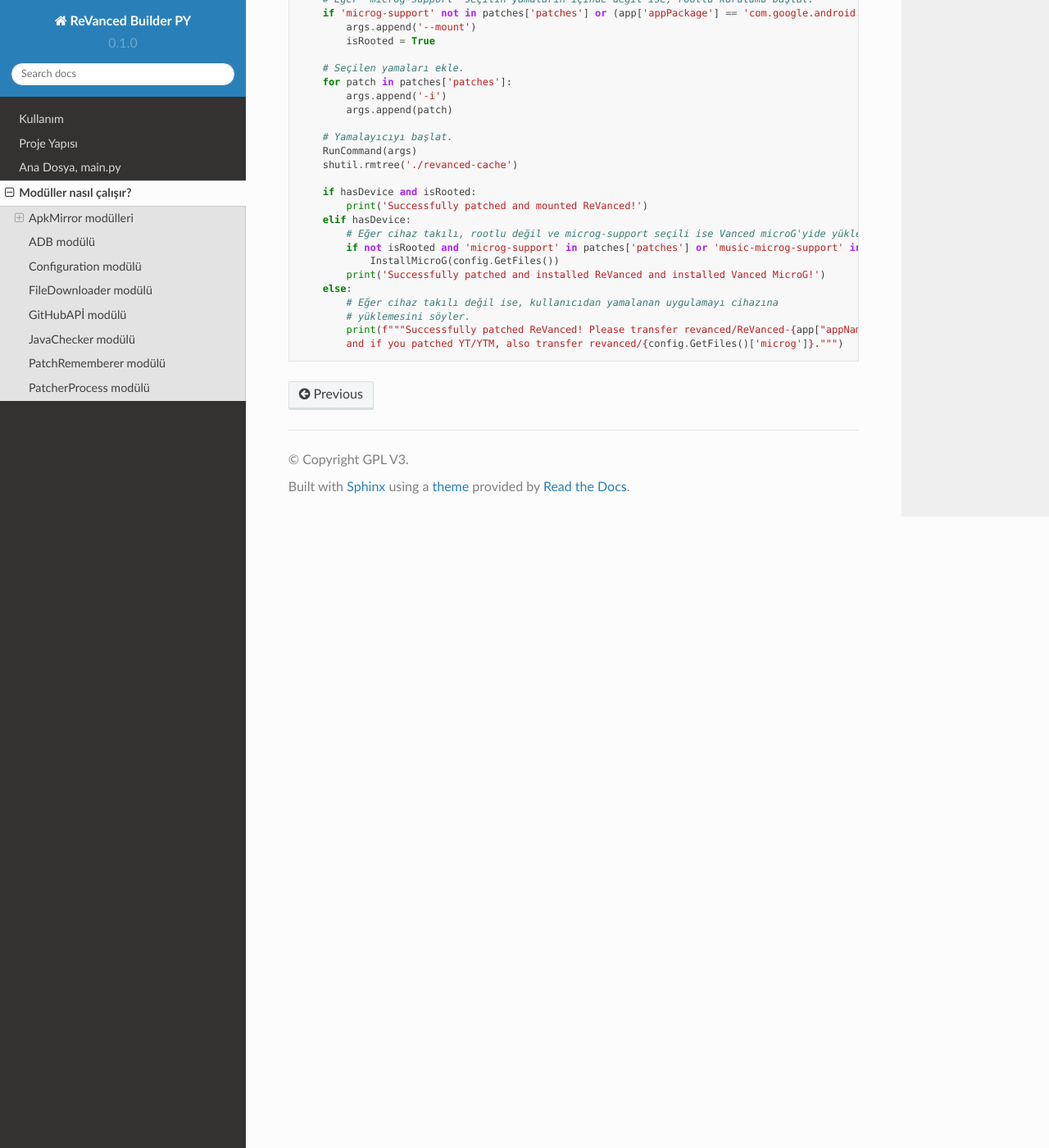
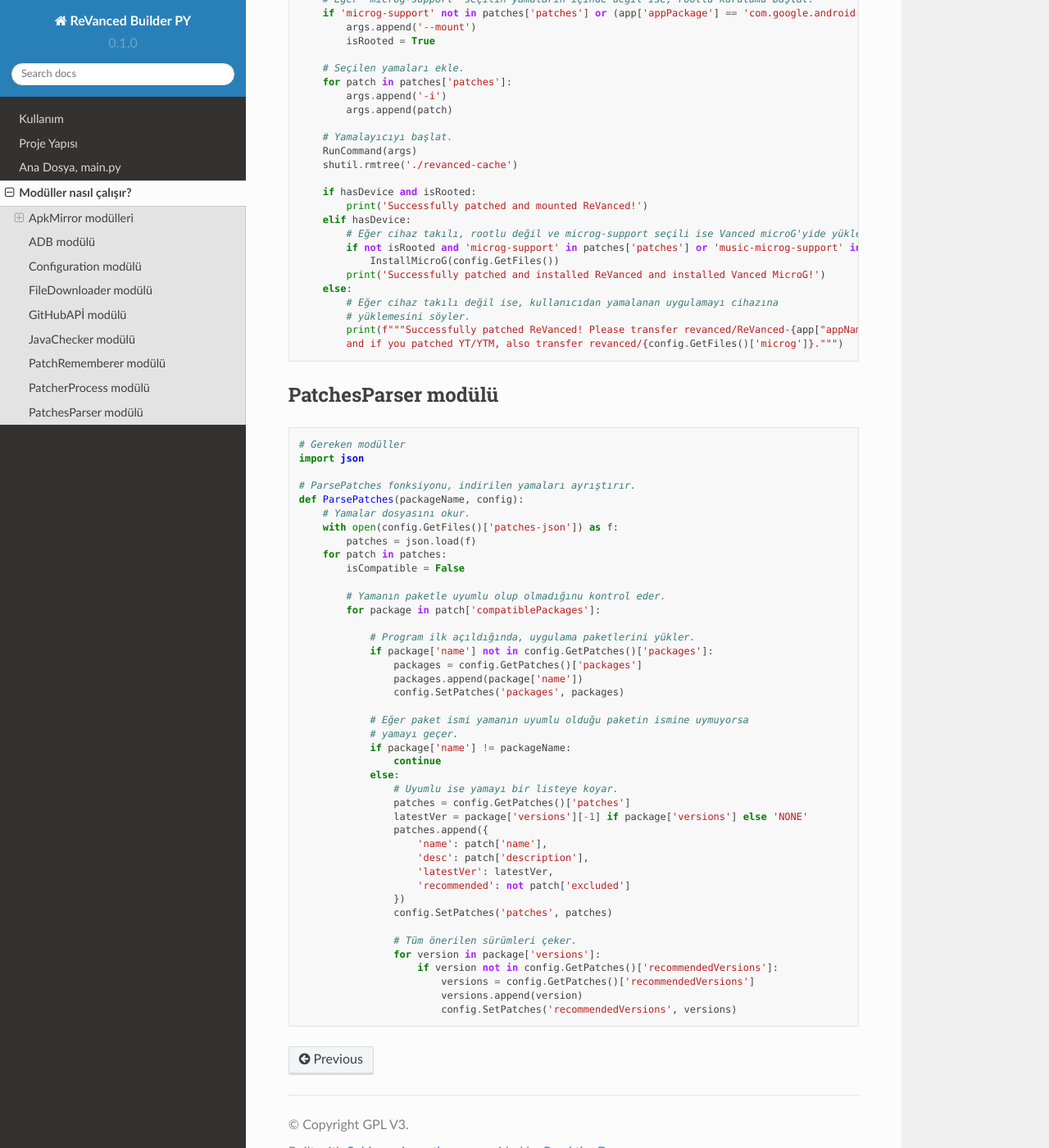
Before and after one commit to reisxd/revanced-helper-py-docs, a Sphinx documentation site: the page built from docs/source/project_modules.rst, in a window 1280 px wide and 1400 px high, scrolled down 10735 px. Shown: the whole window at 82% size. Built offline with Sphinx 7.4.7 and the Read the Docs theme 2.0.0, drawn with Linux system fonts in a browser that asks for light colours.

Commit message:
feat: PatchesParser module docs (its doneee)

```diff
--- a/docs/source/project_modules.rst
+++ b/docs/source/project_modules.rst
@@ -654,3 +654,51 @@ PatcherProcess modülü
             # yüklemesini söyler.
             print(f"""Successfully patched ReVanced! Please transfer revanced/ReVanced-{app["appName"]}.apk
             and if you patched YT/YTM, also transfer revanced/{config.GetFiles()['microg']}.""")
+
+PatchesParser modülü
+--------------------
+
+.. code-block:: python
+
+    # Gereken modüller
+    import json
+
+    # ParsePatches fonksiyonu, indirilen yamaları ayrıştırır.
+    def ParsePatches(packageName, config):
+        # Yamalar dosyasını okur.
+        with open(config.GetFiles()['patches-json']) as f:
+            patches = json.load(f)
+        for patch in patches:
+            isCompatible = False
+
+            # Yamanın paketle uyumlu olup olmadığınu kontrol eder.
+            for package in patch['compatiblePackages']:
+
+                # Program ilk açıldığında, uygulama paketlerini yükler.
+                if package['name'] not in config.GetPatches()['packages']:
+                    packages = config.GetPatches()['packages']
+                    packages.append(package['name'])
+                    config.SetPatches('packages', packages)
+
+                # Eğer paket ismi yamanın uyumlu olduğu paketin ismine uymuyorsa
+                # yamayı geçer.
+                if package['name'] != packageName:
+                    continue
+                else:
+                    # Uyumlu ise yamayı bir listeye koyar.
+                    patches = config.GetPatches()['patches']
+                    latestVer = package['versions'][-1] if package['versions'] else 'NONE'
+                    patches.append({
+                        'name': patch['name'],
+                        'desc': patch['description'],
+                        'latestVer': latestVer,
+                        'recommended': not patch['excluded']
+                    })
+                    config.SetPatches('patches', patches)
+
+                    # Tüm önerilen sürümleri çeker.
+                    for version in package['versions']:
+                        if version not in config.GetPatches()['recommendedVersions']:
+                            versions = config.GetPatches()['recommendedVersions']
+                            versions.append(version)
+                            config.SetPatches('recommendedVersions', versions)
```
